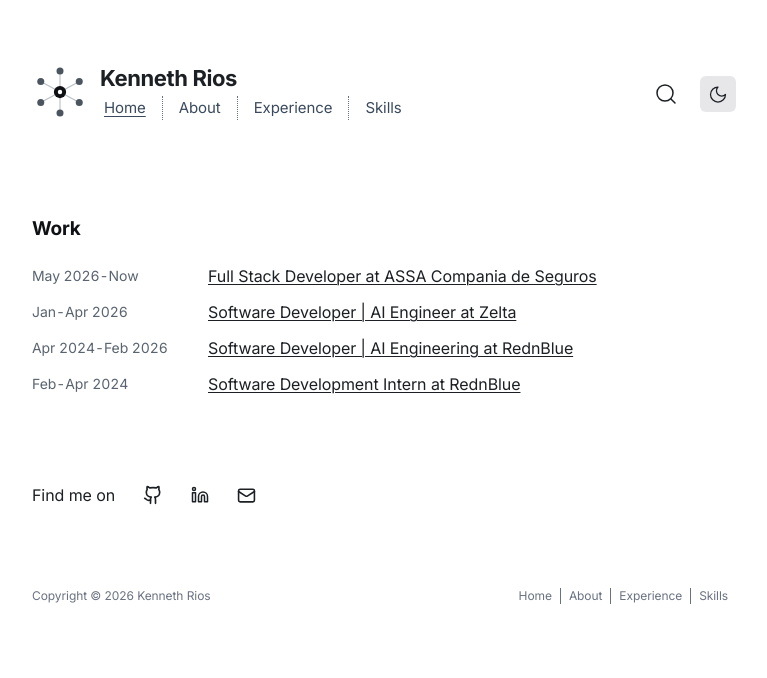
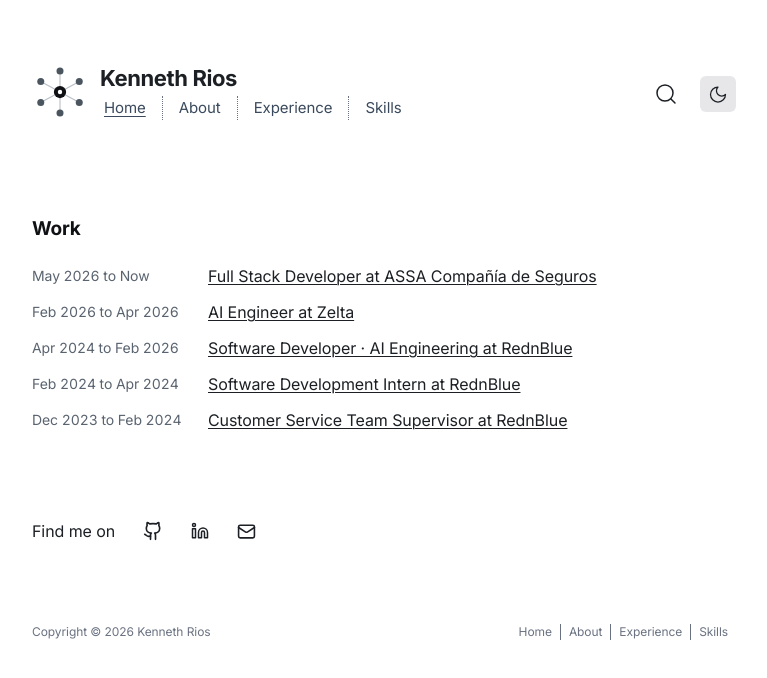
Before and after one commit to Kenth06/portfolio, a React (Vite) app: page / in a window 1280 px wide. Shown: the top 678 px of the page, without its empty margins (256-1023 px from the left). Built offline with nearby package versions, Linux system fonts and the light colour scheme.

Commit message:
content(home): refresh timeline entries with normalized dates

```diff
--- a/src/content.ts
+++ b/src/content.ts
@@ -284,23 +284,28 @@ export const skillGroups: SkillGroup[] = [
 
 export const homeEntries = [
   {
-    date: "May 2026-Now",
-    title: "Full Stack Developer at ASSA Compania de Seguros",
+    date: "May 2026 to Now",
+    title: "Full Stack Developer at ASSA Compañía de Seguros",
     href: "/experience",
   },
   {
-    date: "Jan-Apr 2026",
-    title: "Software Developer | AI Engineer at Zelta",
+    date: "Feb 2026 to Apr 2026",
+    title: "AI Engineer at Zelta",
     href: "/experience",
   },
   {
-    date: "Apr 2024-Feb 2026",
-    title: "Software Developer | AI Engineering at RednBlue",
+    date: "Apr 2024 to Feb 2026",
+    title: "Software Developer · AI Engineering at RednBlue",
     href: "/experience",
   },
   {
-    date: "Feb-Apr 2024",
+    date: "Feb 2024 to Apr 2024",
     title: "Software Development Intern at RednBlue",
     href: "/experience",
   },
+  {
+    date: "Dec 2023 to Feb 2024",
+    title: "Customer Service Team Supervisor at RednBlue",
+    href: "/experience",
+  },
 ];
```
